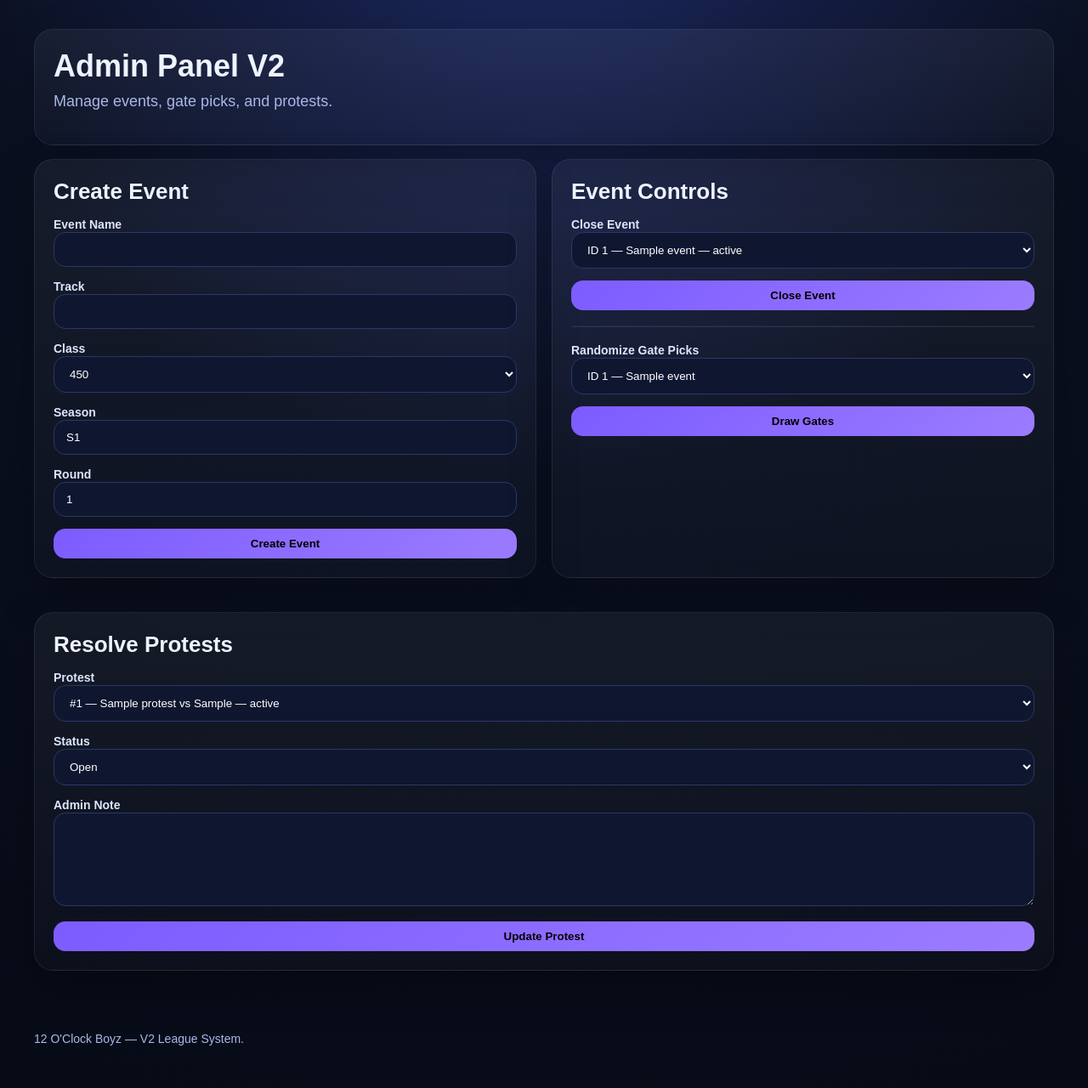
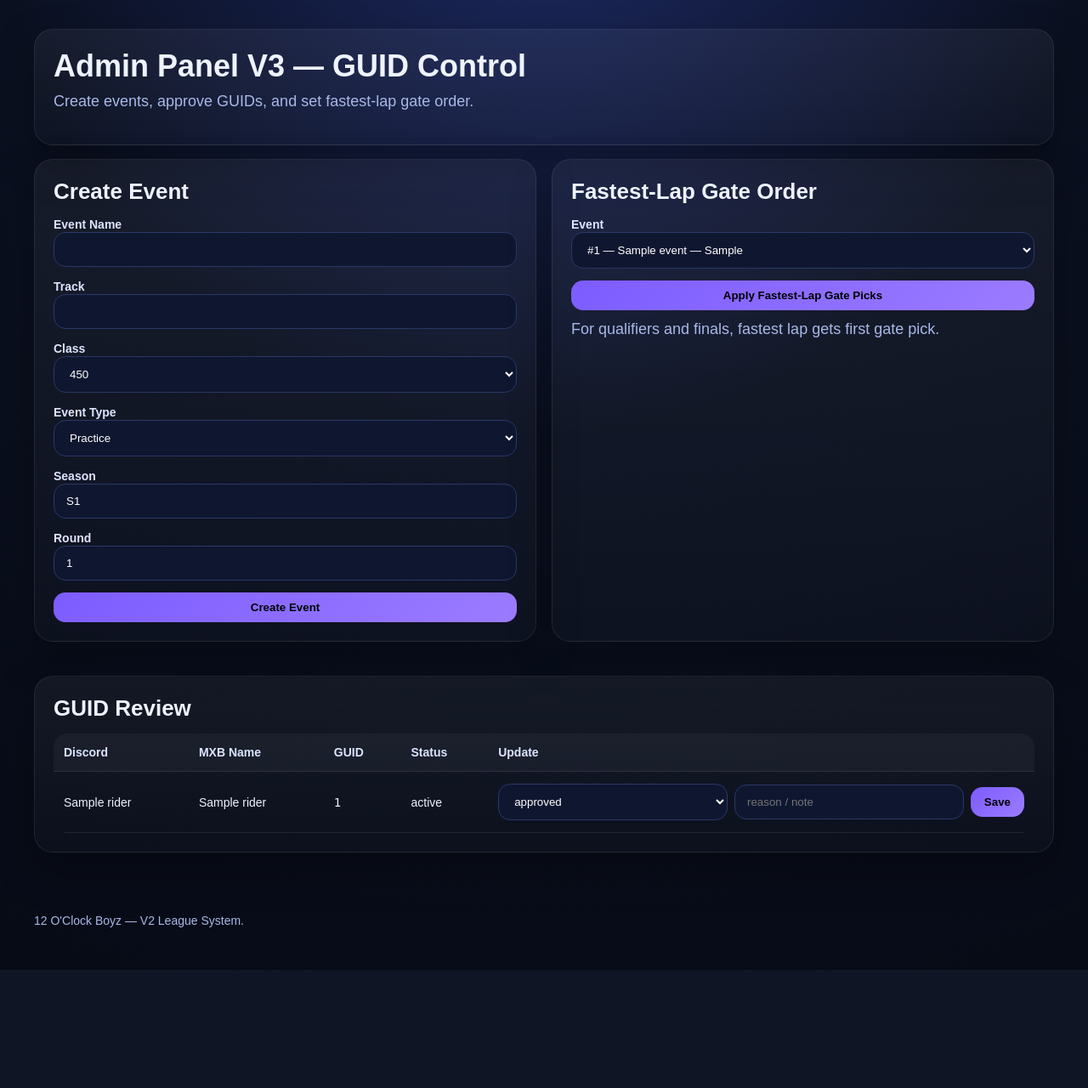
Before and after one commit to figjamfngaming-eng/12oclock-system, a Flask app: template web/templates/admin.html in a window 1280 px wide. Shown: the part 131-1411 px from the top of the page at 85% size. After the commit the page ends 1272 px from the top, so only its background shows below. Run offline with Flask 3, Linux system fonts and the light colour scheme; the template is opened without the code that fills it: most values are stand-ins (such as "Sample title", 1, 10 or a date in 2020); some libraries are stand-ins or nearby versions.

Commit message:
admin.html

```diff
--- a/web/templates/admin.html
+++ b/web/templates/admin.html
@@ -1,8 +1,8 @@
 {% extends "base.html" %}
 {% block content %}
 <div class="card">
-    <h1 class="title">Admin Panel V2</h1>
-    <p class="sub">Manage events, gate picks, and protests.</p>
+    <h1 class="title">Admin Panel V3 — GUID Control</h1>
+    <p class="sub">Create events, approve GUIDs, and set fastest-lap gate order.</p>
     {% if message %}<div class="flash">{{ message }}</div>{% endif %}
 </div>
 
@@ -13,14 +13,8 @@
             <input type="hidden" name="action" value="create_event">
             <div><label>Event Name</label><input type="text" name="name" required></div>
             <div><label>Track</label><input type="text" name="track" required></div>
-            <div>
-                <label>Class</label>
-                <select name="class_name" required>
-                    <option value="450">450</option>
-                    <option value="250">250</option>
-                    <option value="Open">Open</option>
-                </select>
-            </div>
+            <div><label>Class</label><select name="class_name"><option>450</option><option>250</option><option>Open</option></select></div>
+            <div><label>Event Type</label><select name="event_type"><option value="practice">Practice</option><option value="qualifier">Qualifier</option><option value="finals">Finals</option></select></div>
             <div><label>Season</label><input type="text" name="season" value="{{ default_season }}" required></div>
             <div><label>Round</label><input type="number" name="round_number" value="1" min="1" required></div>
             <button class="btn primary" type="submit">Create Event</button>
@@ -28,63 +22,51 @@
     </div>
 
     <div class="card">
-        <h2>Event Controls</h2>
+        <h2>Fastest-Lap Gate Order</h2>
         <form method="post">
-            <input type="hidden" name="action" value="close_event">
+            <input type="hidden" name="action" value="draw_gates_fastest_lap">
             <div>
-                <label>Close Event</label>
+                <label>Event</label>
                 <select name="event_id" required>
-                    {% for e in events %}
-                    <option value="{{ e.id }}">ID {{ e.id }} — {{ e.name }} — {{ e.status }}</option>
-                    {% endfor %}
+                    {% for e in events %}<option value="{{ e.id }}">#{{ e.id }} — {{ e.name }} — {{ e.event_type }}</option>{% endfor %}
                 </select>
             </div>
-            <button class="btn primary" type="submit">Close Event</button>
+            <button class="btn primary" type="submit">Apply Fastest-Lap Gate Picks</button>
         </form>
-        <hr style="margin:18px 0;border-color:rgba(255,255,255,.08);">
-        <form method="post">
-            <input type="hidden" name="action" value="draw_gates">
-            <div>
-                <label>Randomize Gate Picks</label>
-                <select name="event_id" required>
-                    {% for e in events %}
-                    <option value="{{ e.id }}">ID {{ e.id }} — {{ e.name }}</option>
-                    {% endfor %}
-                </select>
-            </div>
-            <button class="btn primary" type="submit">Draw Gates</button>
-        </form>
+        <p class="sub" style="margin-top:12px;">For qualifiers and finals, fastest lap gets first gate pick.</p>
     </div>
 </div>
 
 <div class="section">
     <div class="card">
-        <h2>Resolve Protests</h2>
-        <form method="post">
-            <input type="hidden" name="action" value="resolve_protest">
-            <div>
-                <label>Protest</label>
-                <select name="protest_id" required>
-                    {% for p in protests %}
-                    <option value="{{ p.id }}">#{{ p.id }} — {{ p.rider_name }} vs {{ p.against_rider }} — {{ p.status }}</option>
-                    {% endfor %}
-                </select>
-            </div>
-            <div>
-                <label>Status</label>
-                <select name="status" required>
-                    <option value="open">Open</option>
-                    <option value="approved">Approved</option>
-                    <option value="rejected">Rejected</option>
-                    <option value="reviewed">Reviewed</option>
-                </select>
-            </div>
-            <div>
-                <label>Admin Note</label>
-                <textarea name="admin_note"></textarea>
-            </div>
-            <button class="btn primary" type="submit">Update Protest</button>
-        </form>
+        <h2>GUID Review</h2>
+        <table style="width:100%;border-collapse:collapse;">
+            <thead><tr><th align="left">Discord</th><th align="left">MXB Name</th><th align="left">GUID</th><th align="left">Status</th><th align="left">Update</th></tr></thead>
+            <tbody>
+                {% for r in riders %}
+                <tr>
+                    <td>{{ r.discord_name }}</td>
+                    <td>{{ r.mxb_name or '-' }}</td>
+                    <td><code>{{ r.guid or 'missing' }}</code></td>
+                    <td>{{ r.guid_status or 'pending' }}</td>
+                    <td>
+                        <form method="post" style="display:flex;gap:8px;align-items:center;">
+                            <input type="hidden" name="action" value="set_guid_status">
+                            <input type="hidden" name="discord_id" value="{{ r.discord_id }}">
+                            <select name="guid_status">
+                                <option value="approved">approved</option>
+                                <option value="mismatch">mismatch</option>
+                                <option value="rejected">rejected</option>
+                                <option value="pending">pending</option>
+                            </select>
+                            <input type="text" name="guid_note" placeholder="reason / note">
+                            <button class="btn primary" type="submit">Save</button>
+                        </form>
+                    </td>
+                </tr>
+                {% endfor %}
+            </tbody>
+        </table>
     </div>
 </div>
 {% endblock %}
```
